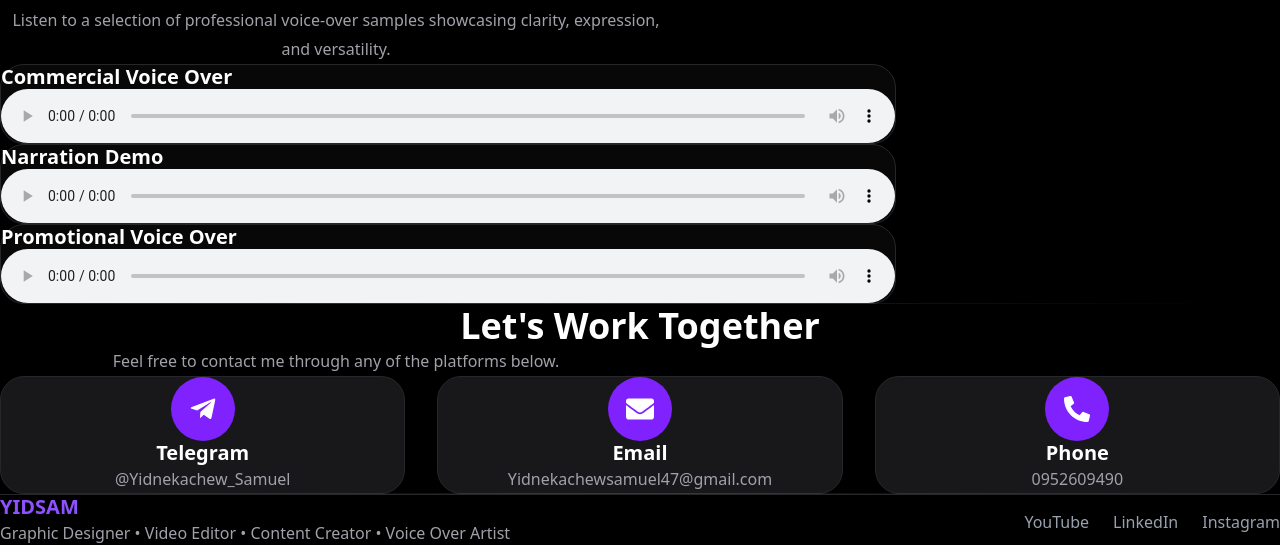
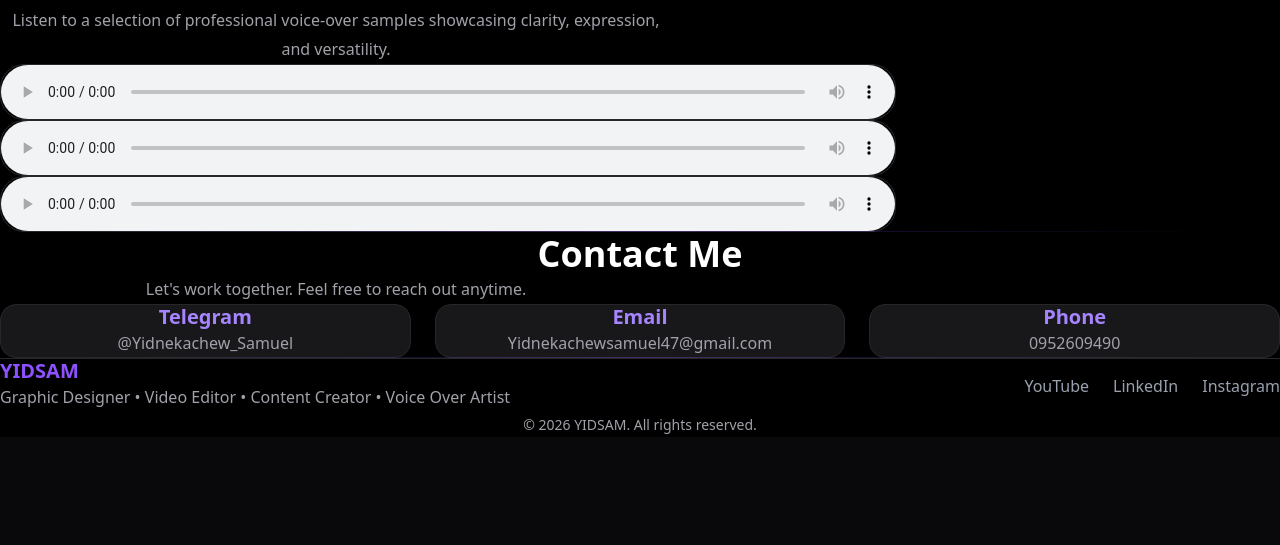
Before and after one commit to YID-SAM/yidsam-portfolio, a Next.js app: page / in a window 1280 px wide. Shown: the part 3123-3668 px from the top of the page. After the commit the page ends 3560 px from the top, so only its background shows below. Built offline with nearby package versions, Linux system fonts and the light colour scheme.

Commit message:
Update portfolio section

```diff
--- a/src/components/sections/Contact.tsx
+++ b/src/components/sections/Contact.tsx
@@ -3,12 +3,6 @@
 import { motion } from "framer-motion";
 import Container from "@/components/ui/Container";
 import SectionTitle from "@/components/ui/SectionTitle";
-
-import {
-  FaTelegramPlane,
-  FaEnvelope,
-  FaPhoneAlt,
-} from "react-icons/fa";
 
 export default function Contact() {
   const contacts = [
@@ -16,19 +10,16 @@ export default function Contact() {
       title: "Telegram",
       value: "@Yidnekachew_Samuel",
       href: "https://t.me/Yidnekachew_Samuel",
-      icon: <FaTelegramPlane size={28} />,
     },
     {
       title: "Email",
       value: "Yidnekachewsamuel47@gmail.com",
       href: "mailto:Yidnekachewsamuel47@gmail.com",
-      icon: <FaEnvelope size={28} />,
     },
     {
       title: "Phone",
       value: "0952609490",
       href: "tel:+251952609490",
-      icon: <FaPhoneAlt size={26} />,
     },
   ];
 
@@ -40,38 +31,31 @@ export default function Contact() {
       <Container>
 
         <SectionTitle
-          title="Let's Work Together"
-          subtitle="Feel free to contact me through any of the platforms below."
+          title="Contact Me"
+          subtitle="Let's work together. Feel free to reach out anytime."
         />
 
-        <div className="grid md:grid-cols-3 gap-8">
+        <div className="grid md:grid-cols-3 gap-6">
 
           {contacts.map((contact, index) => (
             <motion.a
               key={contact.title}
               href={contact.href}
-              target={
-                contact.title === "Telegram"
-                  ? "_blank"
-                  : undefined
-              }
+              target={contact.title === "Telegram" ? "_blank" : undefined}
               rel="noopener noreferrer"
               initial={{ opacity: 0, y: 40 }}
               whileInView={{ opacity: 1, y: 0 }}
               viewport={{ once: false }}
               transition={{
                 delay: index * 0.15,
-                duration: 0.6,
+                duration: 0.5,
               }}
               className="
                 bg-zinc-900
                 border
                 border-zinc-800
-                rounded-3xl
+                rounded-2xl
                 p-8
-                flex
-                flex-col
-                items-center
                 text-center
                 hover:border-violet-500
                 hover:-translate-y-2
@@ -79,30 +63,13 @@ export default function Contact() {
                 duration-300
               "
             >
-              <div
-                className="
-                  w-16
-                  h-16
-                  rounded-full
-                  bg-violet-600
-                  flex
-                  items-center
-                  justify-center
-                  text-white
-                  mb-5
-                "
-              >
-                {contact.icon}
-              </div>
-
-              <h3 className="text-xl font-semibold mb-2">
+              <h3 className="text-xl font-semibold text-violet-400 mb-3">
                 {contact.title}
               </h3>
 
-              <p className="text-gray-400 break-all">
+              <p className="text-gray-300 break-all">
                 {contact.value}
               </p>
-
             </motion.a>
           ))}
 
--- a/src/components/sections/VoiceOver.tsx
+++ b/src/components/sections/VoiceOver.tsx
@@ -8,15 +8,15 @@ import SectionTitle from "@/components/ui/SectionTitle";
 
 const voiceSamples = [
   {
-    title: "Commercial Voice Over",
+
     file: "/audio/voice-demo-1.mp3",
   },
   {
-    title: "Narration Demo",
+
     file: "/audio/voice-demo-2.mp3",
   },
   {
-    title: "Promotional Voice Over",
+
     file: "/audio/voice-demo-3.mp3",
   },
 ];
```
Also changed, not shown: 1 other file (tests, documents, lock files or other folders).
